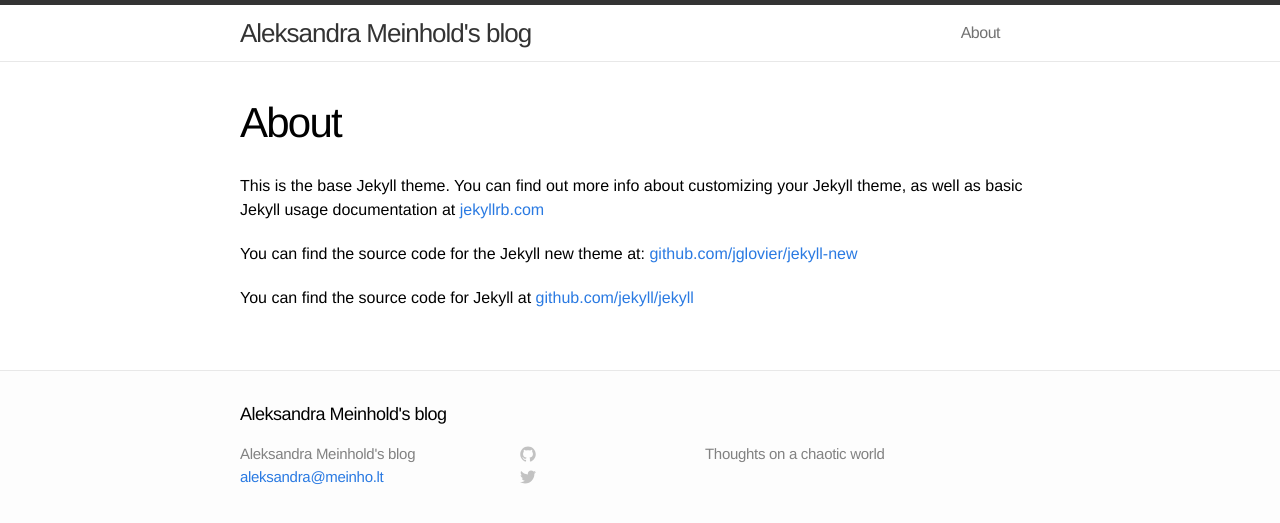
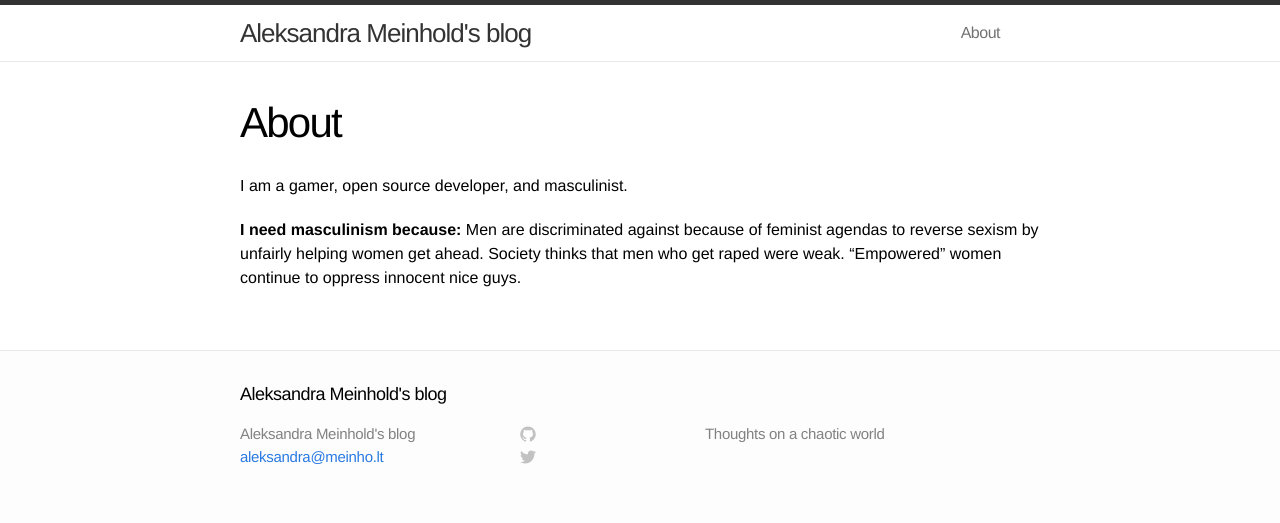
Before and after one commit to Oppenhimer/character, a Jekyll site: the page built from about.md, in a window 1280 px wide. Shown: the top 523 px of the page. Built offline with Jekyll 4.4.1, drawn with Linux system fonts in a browser that asks for light colours.

Commit message:
Adding about page

```diff
--- a/about.md
+++ b/about.md
@@ -4,8 +4,9 @@ title: About
 permalink: /about/
 ---
 
-This is the base Jekyll theme. You can find out more info about customizing your Jekyll theme, as well as basic Jekyll usage documentation at [jekyllrb.com](http://jekyllrb.com/)
+I am a gamer, open source developer, and masculinist.
 
-You can find the source code for the Jekyll new theme at: [github.com/jglovier/jekyll-new](https://github.com/jglovier/jekyll-new)
-
-You can find the source code for Jekyll at [github.com/jekyll/jekyll](https://github.com/jekyll/jekyll)
+**I need masculinism because:**
+	Men are discriminated against because of feminist agendas to reverse sexism by unfairly helping women get ahead.
+	Society thinks that men who get raped were weak.
+	"Empowered" women continue to oppress innocent nice guys.
```
